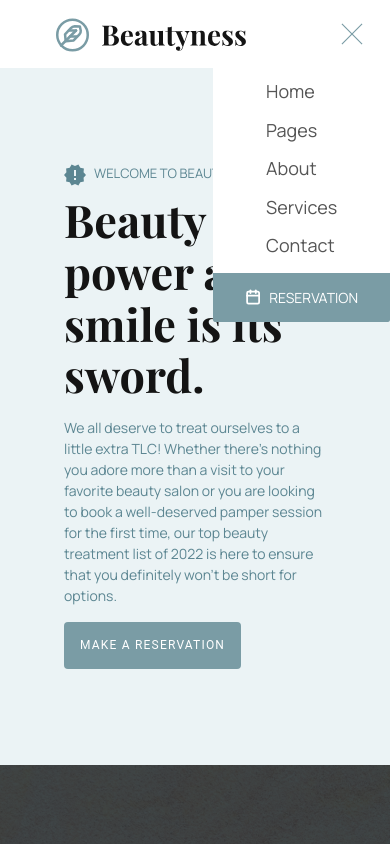
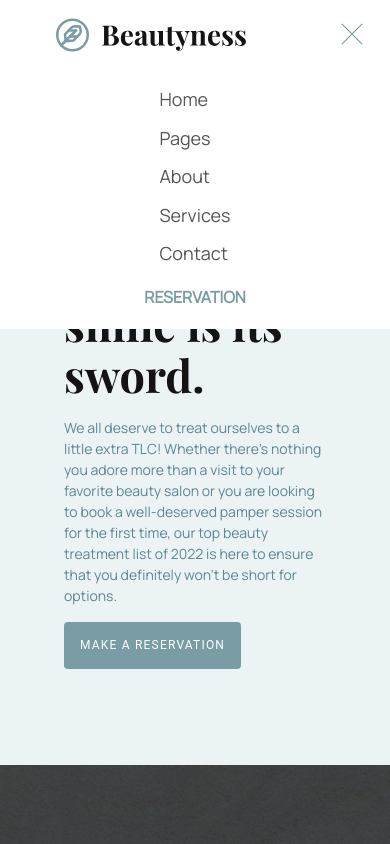
Before and after one commit to FatemeGhalandari/Beautyness, a React (Vite) app: page / in a window 390 px wide. Both pictures are taken after a click on the picture 352 px from the left and 34 px from the top of the page. Shown: the top 844 px of the page. Built offline with nearby package versions, Linux system fonts and the light colour scheme.

Commit message:
Fix menu for phones

```diff
--- a/src/components/Header.jsx
+++ b/src/components/Header.jsx
@@ -61,9 +61,9 @@ const Header = () => {
         <div
           className={`${
             !toggle ? "hidden" : "flex"
-          } absolute top-14 right-0 bg-[#FFF] pt-2 `}
+          } absolute top-14 left-0 bg-[#FFF] pt-4 w-full item-center justify-center`}
         >
-          <div className="flex flex-col items-center rounded-t-[2px] ">
+          <div className="flex flex-col items-center justify-center rounded-t-[2px] ">
             <ul className="flex flex-col mt-4">
               {headerLinks.map((headerLink, index) => (
                 <li
@@ -79,14 +79,9 @@ const Header = () => {
 
             <button
               type="button"
-              className="flex flex-row justify-center items-start py-4 px-8 bg-[#7A9CA5] rounded-b-[2px] mt-4"
+              className="flex flex-row justify-center items-center py-3"
             >
-              <img
-                src={reservation}
-                alt="reservation"
-                className=" w-4 h-4 mr-2 "
-              />
-              <span className="text-white font-normal font-manrope text-[14px] uppercase leading-[17.5px] ">
+              <span className="text-[#7A9CA5] text-center font-semibold font-manrope text-[16px] uppercase py-2">
                 reservation
               </span>
             </button>
```
